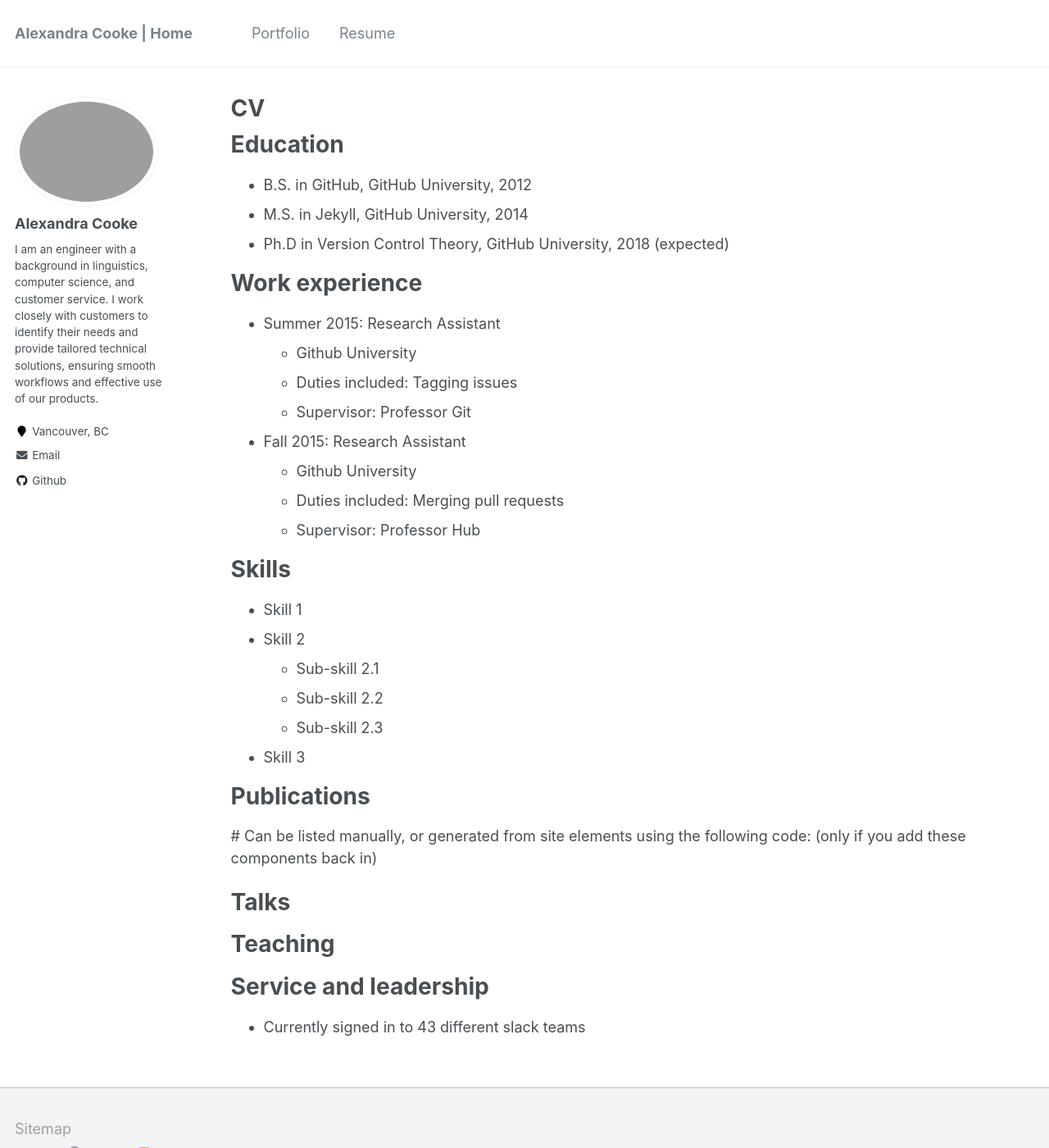
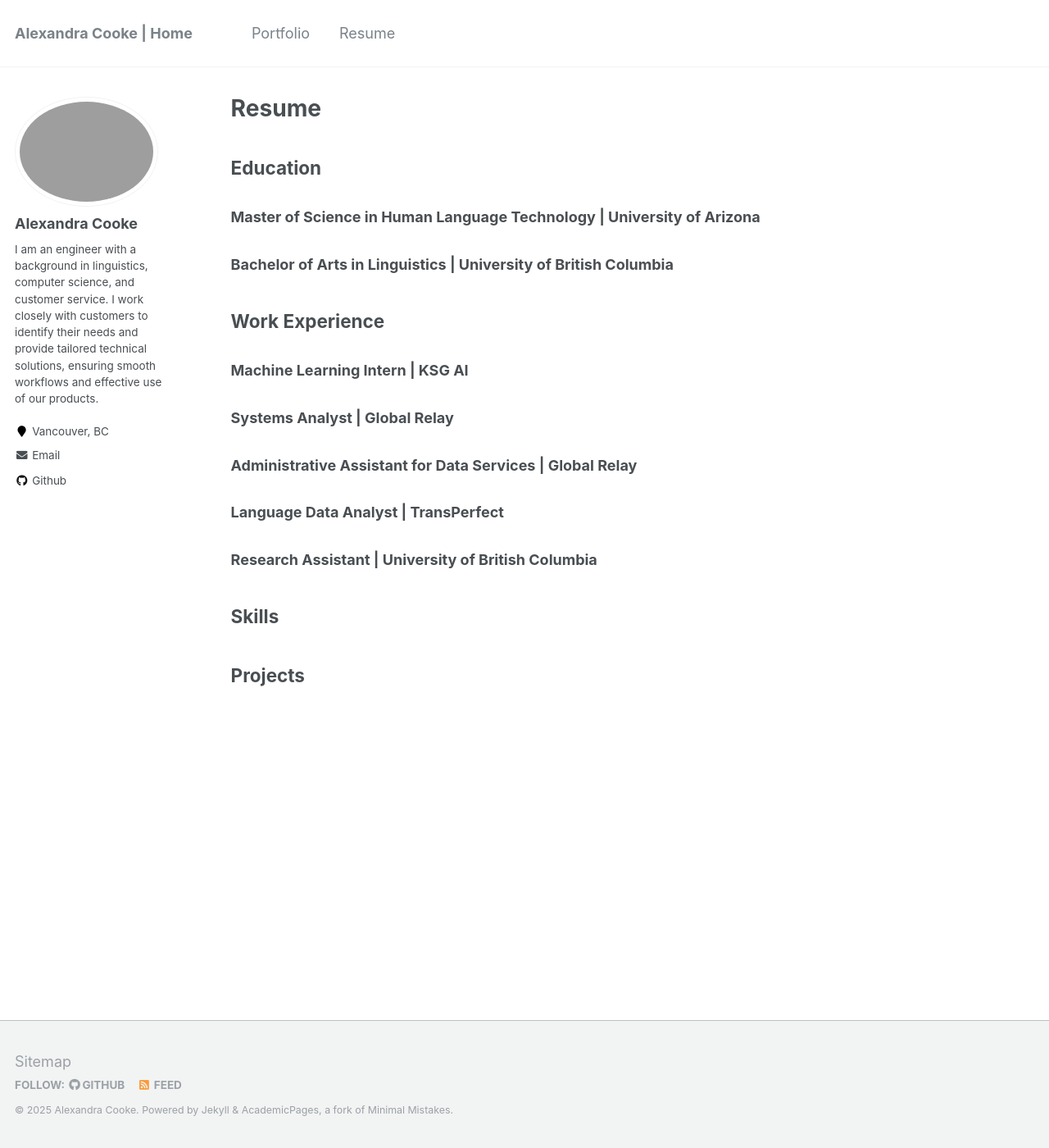
Before and after one commit to acooke82/acooke82.github.io, a Jekyll site: the page built from _pages/cv.md, in a window 1280 px wide and 1400 px high. Shown: the whole window at 82% size. Built offline with Jekyll 4.4.1, drawn with Linux system fonts in a browser that asks for light colours.

Commit message:
Update cv.md
updating items

```diff
--- a/_pages/cv.md
+++ b/_pages/cv.md
@@ -1,7 +1,7 @@
 ---
 layout: archive
-title: "CV"
-permalink: /cv/
+title: "Resume"
+permalink: /resume/
 author_profile: true
 redirect_from:
   - /resume
@@ -9,52 +9,21 @@ redirect_from:
 
 {% include base_path %}
 
-Education
-======
-* B.S. in GitHub, GitHub University, 2012
-* M.S. in Jekyll, GitHub University, 2014
-* Ph.D in Version Control Theory, GitHub University, 2018 (expected)
+## Education
+### Master of Science in Human Language Technology | University of Arizona
+### Bachelor of Arts in Linguistics | University of British Columbia
 
-Work experience
-======
-* Summer 2015: Research Assistant
-  * Github University
-  * Duties included: Tagging issues
-  * Supervisor: Professor Git
+## Work Experience
+### Machine Learning Intern | KSG AI
 
-* Fall 2015: Research Assistant
-  * Github University
-  * Duties included: Merging pull requests
-  * Supervisor: Professor Hub
+### Systems Analyst | Global Relay
 
-Skills
-======
-* Skill 1
-* Skill 2
-  * Sub-skill 2.1
-  * Sub-skill 2.2
-  * Sub-skill 2.3
-* Skill 3
+### Administrative Assistant for Data Services | Global Relay
 
-Publications
-======
-  # Can be listed manually, or generated from site elements using the following code: (only if you add these components back in)
-  <ul>{% for post in site.publications %}
-    {% include archive-single-cv.html %}
-  {% endfor %}</ul>
+### Language Data Analyst | TransPerfect
 
-Talks
-======
-  <ul>{% for post in site.talks %}
-    {% include archive-single-talk-cv.html %}
-  {% endfor %}</ul>
+### Research Assistant | University of British Columbia
 
-Teaching
-======
-  <ul>{% for post in site.teaching %}
-    {% include archive-single-cv.html %}
-  {% endfor %}</ul>
+## Skills
 
-Service and leadership
-======
-* Currently signed in to 43 different slack teams
+## Projects
```
